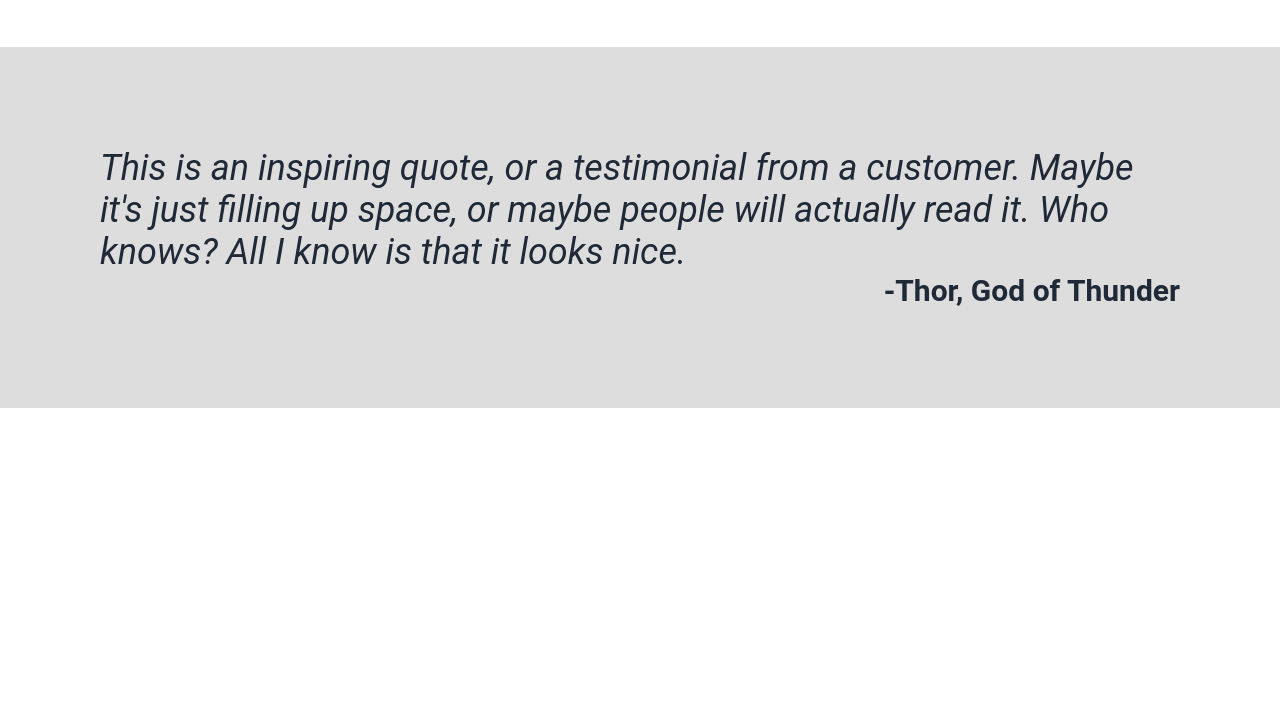
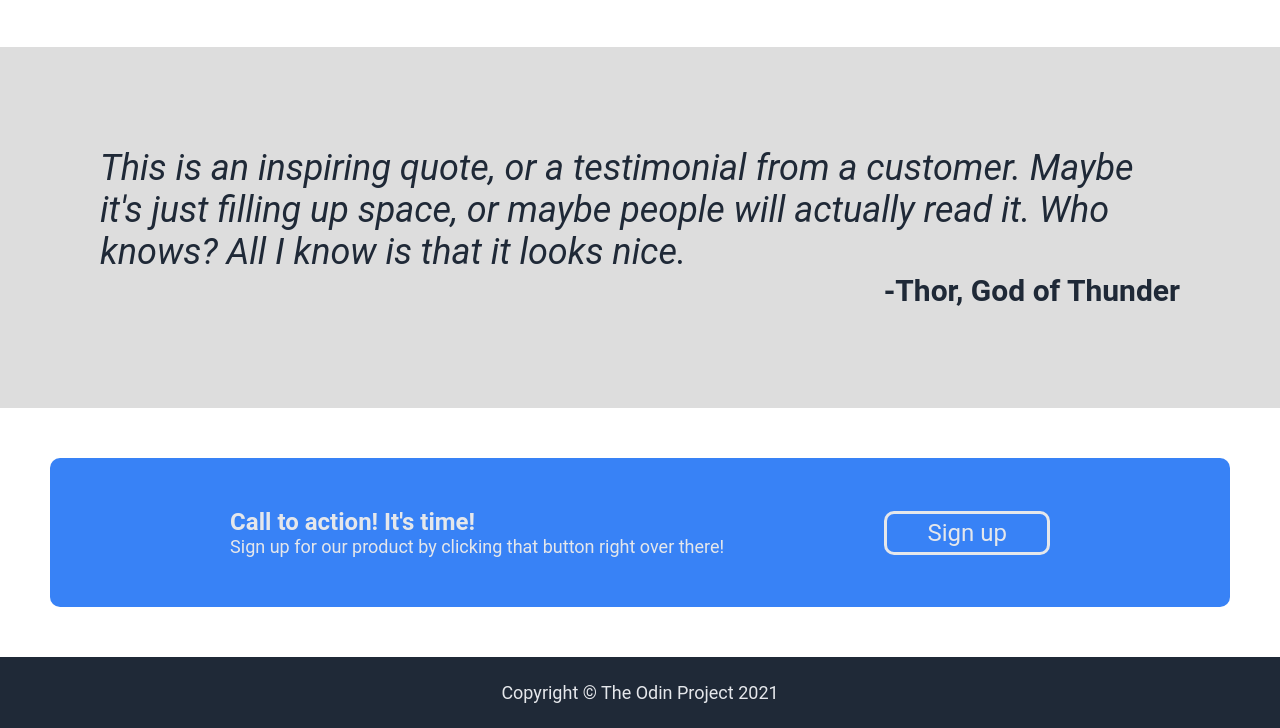
Before and after one commit to ddaazzaa/Landing-Page, a plain HTML site: page index.html in a window 1280 px wide. Shown: the part 803-1531 px from the top of the page. Before the commit the page ends 1211 px from the top, so only its background shows below. Drawn offline with Linux system fonts and the light colour scheme.

Commit message:
Added sign up section and footer

```diff
--- a/index.html
+++ b/index.html
@@ -50,5 +50,19 @@
             <div class="inspiring">This is an inspiring quote, or a testimonial from a customer. Maybe it's just filling up space, or maybe people will actually read it. Who knows? All I know is that it looks nice.</div>
             <div class="thor">-Thor, God of Thunder</div>
         </div>
+        <div class="last">
+            <div class="bluebox">
+                <div class="call">
+                    <div class="time">Call to action! It's time!</div>
+                    <div class="product">Sign up for our product by clicking that button right over there!</div>
+                </div>
+                <div class="press">
+                    <button type="button" class="button">Sign up</button>
+                </div>
+            </div>
+        </div>
+        <div class="footer">
+            <div class="odin">Copyright © The Odin Project 2021</div>
+        </div>
     </body>
 </html>
--- a/style.css
+++ b/style.css
@@ -133,3 +133,55 @@ a {
     display: flex;
     justify-content: flex-end;
 }
+
+.last {
+    padding: 50px;
+}
+
+.bluebox {
+    background-color: #3882F6;
+    border-radius: 10px;
+    padding: 50px 100px;
+    display: flex;
+    justify-content: space-around;
+    align-items: center;
+}
+
+.time {
+    font-family: 'Roboto', sans-serif;
+    color: #E5E7EB;
+    font-size: 24px;
+    font-weight: bold;
+}
+
+.product {
+    font-family: 'Roboto', sans-serif;
+    color: #E5E7EB;
+    font-size: 18px;
+}
+
+.button {
+    border:#E5E7EB solid;
+    border-radius: 10px;
+    outline: none;
+    cursor: pointer;
+    overflow: hidden;
+    background-color: #3882F6;
+    font-family: 'Roboto', sans-serif;
+    color: #e5e7eb;
+    font-size: 24px;
+    padding: 5px 40px;
+}
+
+.footer {
+    background-color:#1F2937;
+    display: flex;
+    justify-content: center;
+    padding: 25px;
+}
+
+.odin {
+    font-family: 'Roboto', sans-serif;
+    color: #E5E7EB;
+    font-size: 18px;
+}
```
